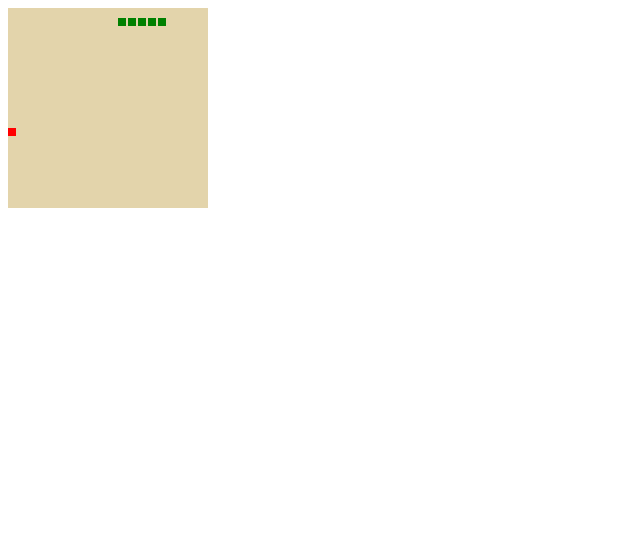
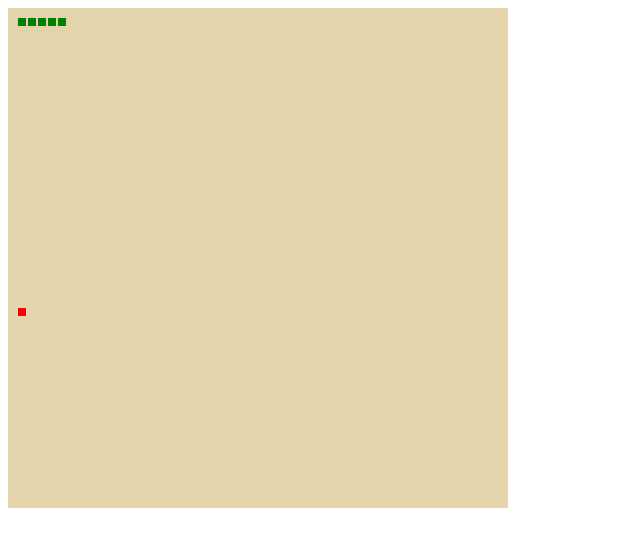
Before and after one commit to juliabellone/SnakeGame, a plain HTML site: page index.html in a window 1280 px wide. Shown: the whole page, without its empty margins (0-640 px from the left). Drawn offline with nearby package versions, Linux system fonts and the light colour scheme.

Commit message:
Update index.html

```diff
--- a/index.html
+++ b/index.html
@@ -5,7 +5,7 @@
     <title></title>
   </head>
   <body>
-    <canvas id="snake" width="200" height="200">
+    <canvas id="snake" width="500" height="500">
       <script src="https://code.jquery.com/jquery-3.2.1.min.js"
     integrity="sha256-hwg4gsxgFZhOsEEamdOYGBf13FyQuiTwlAQgxVSNgt4="
     crossorigin="anonymous"></script>
```
